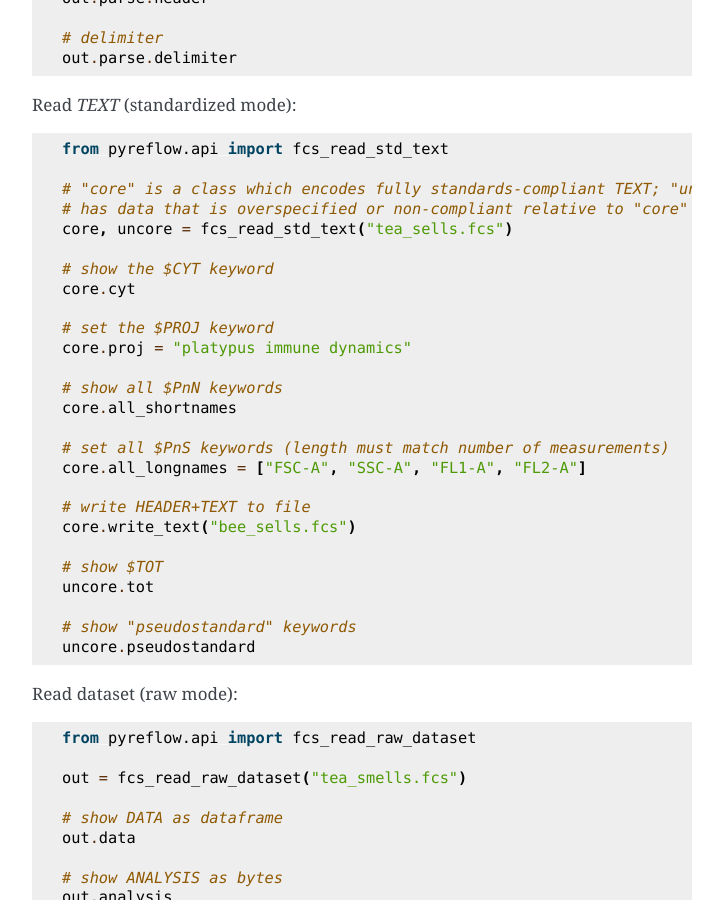
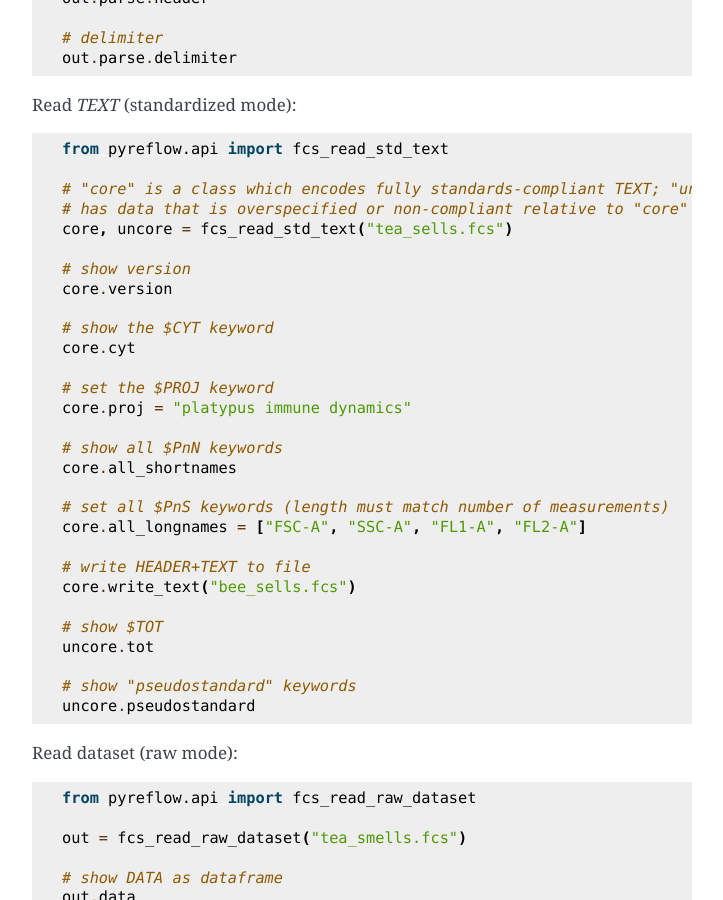
Before and after one commit to usnistgov/fireflow, a Sphinx documentation site: the page built from pyreflow/docs/source/quickstart.rst, in a window 1280 px wide and 900 px high, scrolled down 696 px. Shown: the whole window, without its empty margins (388-1111 px from the left). Built offline with Sphinx 7.4.7, drawn with Linux system fonts in a browser that asks for light colours.

Commit message:
ADD version to example

```diff
--- a/pyreflow/docs/source/quickstart.rst
+++ b/pyreflow/docs/source/quickstart.rst
@@ -47,6 +47,9 @@ Read *TEXT* (standardized mode):
    # "core" is a class which encodes fully standards-compliant TEXT; "uncore"
    # has data that is overspecified or non-compliant relative to "core"
    core, uncore = fcs_read_std_text("tea_sells.fcs")
+
+   # show version
+   core.version
 
    # show the $CYT keyword
    core.cyt
```
